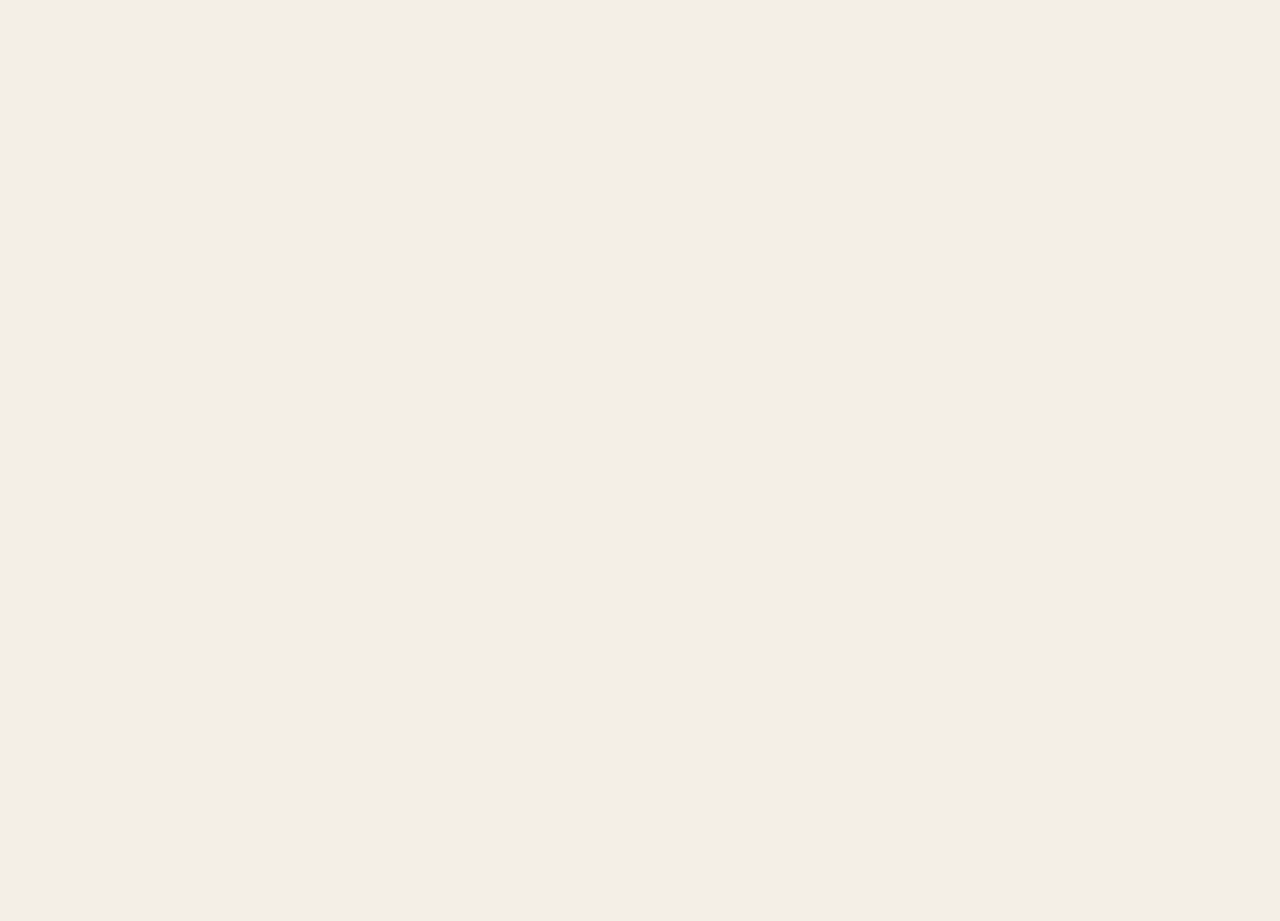
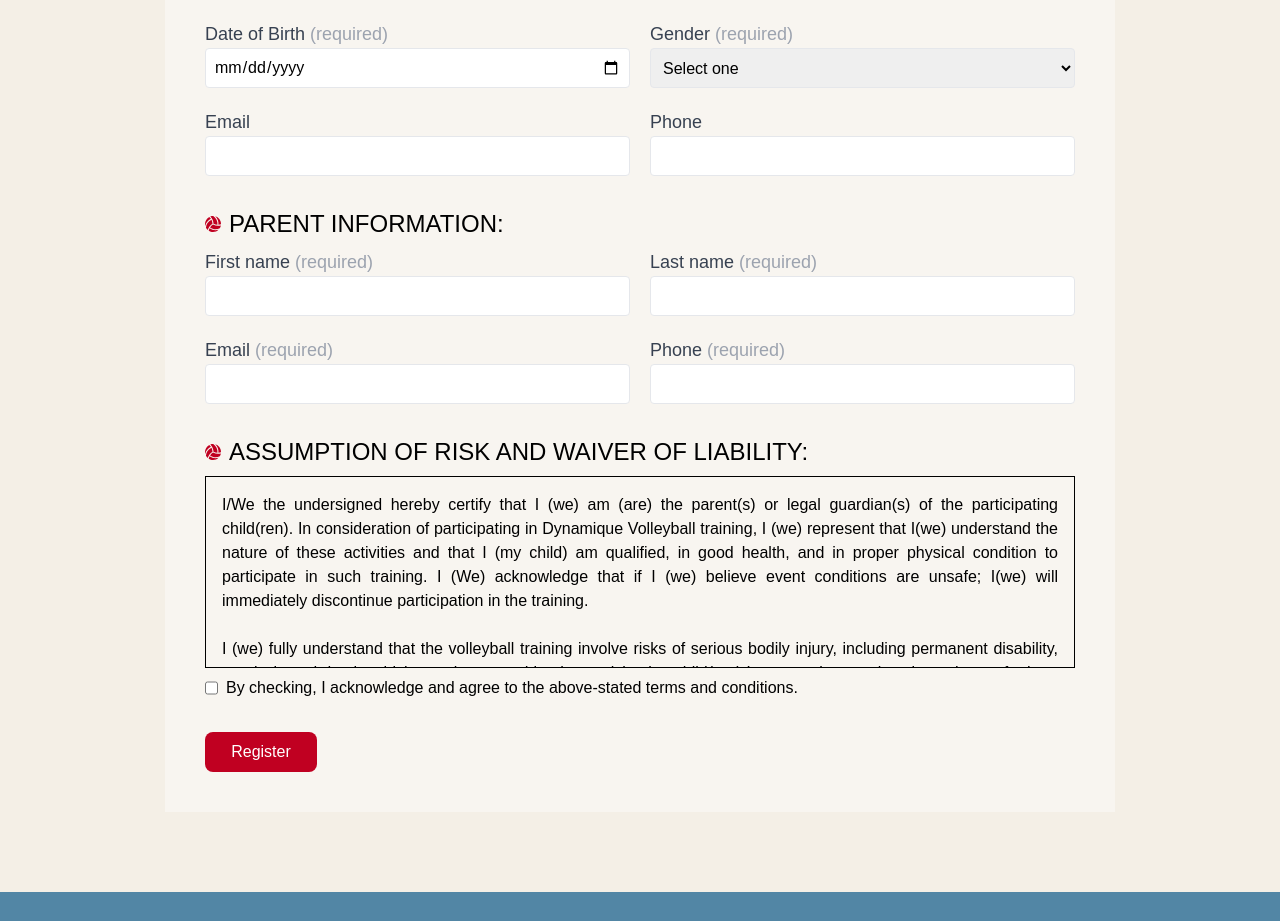
Before and after one commit to ChelseaYaoSZ/DynamiqueClub, a React (Create React App) app in the folder client/: page /registration in a window 1280 px wide. Before the commit this address had no page. Shown: the part 376-1297 px from the top of the page. Before the commit the page ends 800 px from the top, so only its background shows below. Built offline with nearby package versions, Linux system fonts and the light colour scheme.

Commit message:
Added registration page

```diff
--- a/client/src/App.js
+++ b/client/src/App.js
@@ -5,6 +5,7 @@ import Schedule from "./pages/Schedule";
 import ContactPage from "./pages/ContactPage";
 import ProgramPage from "./pages/ProgramPage";
 import Page from "./pages/Page";
+import RegistrationPage from "./pages/RegistrationPage";
 
 function App() {
   return (
@@ -15,6 +16,7 @@ function App() {
           <Route path="/schedule" element={<Schedule />} />
           <Route path="/contact" element={<ContactPage />} />
           <Route path="/program" element={<ProgramPage />} />
+          <Route path="/registration" element={<RegistrationPage />} />
         </Route>
       </Routes>
     </Router>
--- a/client/src/components/Nav/Nav.jsx
+++ b/client/src/components/Nav/Nav.jsx
@@ -3,7 +3,7 @@ import { Link } from 'react-router-dom';
 
 const Nav = ({ isDropdown = false }) => {
   const navLinks = [
-    { name: 'Homepage', path: '/' },
+    { name: 'Home', path: '/' },
     { name: 'Program', path: '/program' },
     { name: 'Registration', path: '/registration' },
     { name: 'Schedule', path: '/schedule' },
--- /dev/null
+++ b/client/src/components/Registration/ParentInfo.jsx
@@ -0,0 +1,50 @@
+import React from "react";
+import { FontAwesomeIcon } from "@fortawesome/react-fontawesome";
+import { faVolleyballBall } from "@fortawesome/free-solid-svg-icons";
+
+const fields = [
+  { name: "firstName", label: "First name", required: true },
+  { name: "lastName", label: "Last name", required: true },
+  { name: "email", label: "Email", required: true },
+  { name: "phone", label: "Phone", required: true },
+];
+
+const ParentInfo = () => {
+  return (
+    <div className="flex flex-col gap-2">
+      <div className="flex justify-start items-center gap-2">
+        <FontAwesomeIcon
+          icon={faVolleyballBall}
+          className="text-customRed"
+        />
+        <h2 className="text-xl lg:text-2xl font-medium">PARENT INFORMATION:</h2>
+      </div>
+      <div className="grid grid-cols lg:grid-cols-2 gap-2 lg:gap-5">
+        {fields.map((field, index) => (
+          <div key={index} className="flex flex-col">
+            <label className="block text-base lg:text-lg text-gray-700">
+              {field.label}
+              {field.required && (
+                <span className="text-gray-400"> (required)</span>
+              )}
+            </label>
+            <input
+              type={
+                field.name === "email"
+                  ? "email"
+                  : field.name === "phone"
+                  ? "tel"
+                  : "text"
+              }
+              name={field.name}
+              required={field.required}
+              className="border p-2 rounded h-10"
+            />
+          </div>
+        ))}
+      </div>
+    </div>
+  );
+};
+
+export default ParentInfo;
--- /dev/null
+++ b/client/src/components/Registration/PlayerInfo.jsx
@@ -0,0 +1,62 @@
+import React from "react";
+import { FontAwesomeIcon } from "@fortawesome/react-fontawesome";
+import { faVolleyballBall } from "@fortawesome/free-solid-svg-icons";
+
+const fields = [
+  { name: "firstName", label: "First name", required: true, type: "text" },
+  { name: "lastName", label: "Last name", required: true, type: "text" },
+  { name: "dateOfBirth", label: "Date of Birth", required: true, type: "date" },
+  { name: "gender", label: "Gender", required: true, type: "select" },
+  { name: "email", label: "Email", required: false, type: "email" },
+  { name: "phone", label: "Phone", required: false, type: "tel" },
+];
+
+const PlayerInfo = () => {
+  return (
+    <div className="flex flex-col gap-2">
+      <div className="flex justify-start items-center gap-2">
+        <FontAwesomeIcon
+          icon={faVolleyballBall}
+          className="text-customRed"
+        />
+        <h2 className="text-xl lg:text-2xl font-medium">PLAYER INFORMATION:</h2>
+      </div>
+      <div className="grid grid-cols lg:grid-cols-2 gap-2 lg:gap-5">
+        {fields.map((field, index) => (
+          <div key={index} className="flex flex-col">
+            <label className="block text-base lg:text-lg text-gray-700">
+              {field.label}
+              {field.required && (
+                <span className="text-gray-400"> (required)</span>
+              )}
+            </label>
+            {field.type === "select" ? (
+              <select
+                name={field.name}
+                required={field.required}
+                defaultValue=""
+                className="border p-2 rounded h-10"
+              >
+                <option value="" disabled>
+                  Select one
+                </option>
+                <option value="female">Female</option>
+                <option value="male">Male</option>
+                <option value="preferNotToAnswer">Prefer not to answer</option>
+              </select>
+            ) : (
+              <input
+                type={field.type}
+                name={field.name}
+                required={field.required}
+                className="border p-2 rounded h-10"
+              />
+            )}
+          </div>
+        ))}
+      </div>
+    </div>
+  );
+};
+
+export default PlayerInfo;
--- /dev/null
+++ b/client/src/components/Registration/Waiver.jsx
@@ -0,0 +1,73 @@
+import React, { useState } from "react";
+import { FontAwesomeIcon } from "@fortawesome/react-fontawesome";
+import { faVolleyballBall } from "@fortawesome/free-solid-svg-icons";
+
+const Waiver = () => {
+  return (
+    <div className="flex flex-col gap-2">
+      <div className="flex justify-start items-center gap-2">
+        <FontAwesomeIcon icon={faVolleyballBall} className="text-customRed" />
+        <h2 className="text-xl lg:text-2xl font-medium">
+          ASSUMPTION OF RISK AND WAIVER OF LIABILITY:
+        </h2>
+      </div>
+      <div className="text-sm lg:text-base h-48 text-justify overflow-y-scroll border border-black p-4">
+        <p>
+          I/We the undersigned hereby certify that I (we) am (are) the parent(s)
+          or legal guardian(s) of the participating child(ren). In consideration
+          of participating in Dynamique Volleyball training, I (we) represent
+          that I(we) understand the nature of these activities and that I (my
+          child) am qualified, in good health, and in proper physical condition
+          to participate in such training. I (We) acknowledge that if I (we)
+          believe event conditions are unsafe; I(we) will immediately
+          discontinue participation in the training.
+        </p>
+        <br />
+        <p>
+          I (we) fully understand that the volleyball training involve risks of
+          serious bodily injury, including permanent disability, paralysis and
+          death, which may be caused by the participating child(ren) ’s own
+          actions, or inactions, those of others participating in the event, the
+          conditions in which the event takes place, and that there may be other
+          risks either not known to me or not readily foreseeable at this time;
+          and I (we) fully accept and assume all such risks and all
+          responsibility for losses, costs, and damages incurred as a result of
+          my child(ren)’s participation in the training.
+        </p>
+        <br />
+        <p>
+          I (We) hereby unconditionally release, discharge, and covenant not to
+          sue all organizers of Dynamique Volleyball training including its
+          owner, its coaches, sports facility, and the respective
+          administrators, directors, volunteers, employees, other participants,
+          any sponsors, advertisers, and, if applicable, other owners and
+          lessors of premises on which the training takes place, from all
+          liability, claims, demands, losses, or damages on my account caused or
+          alleged to be caused in whole or in part by the negligence of the
+          participating child(ren). or otherwise, including negligent rescue
+          operations; and I (we) further agree that if, despite this RELEASE AND
+          WAIVER OF LIABILITY, ASSUMPTION OF RISK, AND INDEMNITY AGREEMENT, I
+          (we), or anyone on our behalf, makes a claim against any of the
+          participating child(ren) , I (we) will indemnify, save, and hold
+          harmless each of the participating child(ren) from any loss,
+          liability, damage, or cost which any may incur as the result of such
+          claim.
+        </p>
+      </div>
+      <div className="flex">
+        <input
+          type="checkbox"
+          name="waiver"
+          required
+          className="mr-2"
+        />
+        <label className="flex items-center text-sm lg:text-base">
+          By checking, I acknowledge and agree to the above-stated terms and
+          conditions.
+        </label>
+      </div>
+    </div>
+  );
+};
+
+export default Waiver;
--- /dev/null
+++ b/client/src/pages/RegistrationPage.jsx
@@ -0,0 +1,38 @@
+import React from "react";
+import PlayerInfo from "../components/Registration/PlayerInfo";
+import ParentInfo from "../components/Registration/ParentInfo";
+import Waiver from "../components/Registration/Waiver";
+
+const ResgistrationPage = () => {
+  const handleSubmit = (event) => {
+    event.preventDefault();
+    const form = event.target;
+    const formData = new FormData(form);
+    const data = Object.fromEntries(formData);
+    console.log(data);
+  };
+
+  return (
+    <div className="flex flex-col justify-center items-center py-8 lg:p-20 gap-4">
+      <div className="text-3xl lg:text-4xl font-semibold text-center lg:mb-6">
+        <h2>Registration Form</h2>
+      </div>
+      <div className="flex flex-col gap-4 lg:gap-8 max-w-[950px] lg:bg-bgWhite p-10">
+        <form onSubmit={handleSubmit} id="registration-form" className="flex flex-col gap-4 lg:gap-8">
+          <PlayerInfo />
+          <ParentInfo />
+          <Waiver />
+        </form>
+        <button
+          className="bg-customRed text-white py-2 px-4 rounded-lg max-w-28"
+          type="submit"
+          form="registration-form"
+        >
+          Register
+        </button>
+      </div>
+    </div>
+  );
+};
+
+export default ResgistrationPage;
--- a/client/src/pages/Schedule.jsx
+++ b/client/src/pages/Schedule.jsx
@@ -7,7 +7,7 @@ const Schedule = () => {
 
   return (
     <div className="flex flex-col justify-center items-center py-8 lg:p-20 gap-4">
-      <h2 className="text-2xl lg:text-4xl font-semibold text-center lg:mb-6">PRACTICE & GAME SCHEDULE</h2>
+      <h2 className="text-3xl lg:text-4xl font-semibold text-center lg:mb-6">PRACTICE & GAME SCHEDULE</h2>
       <Notification/>
       <iframe
         src={calendarSrc}
```
